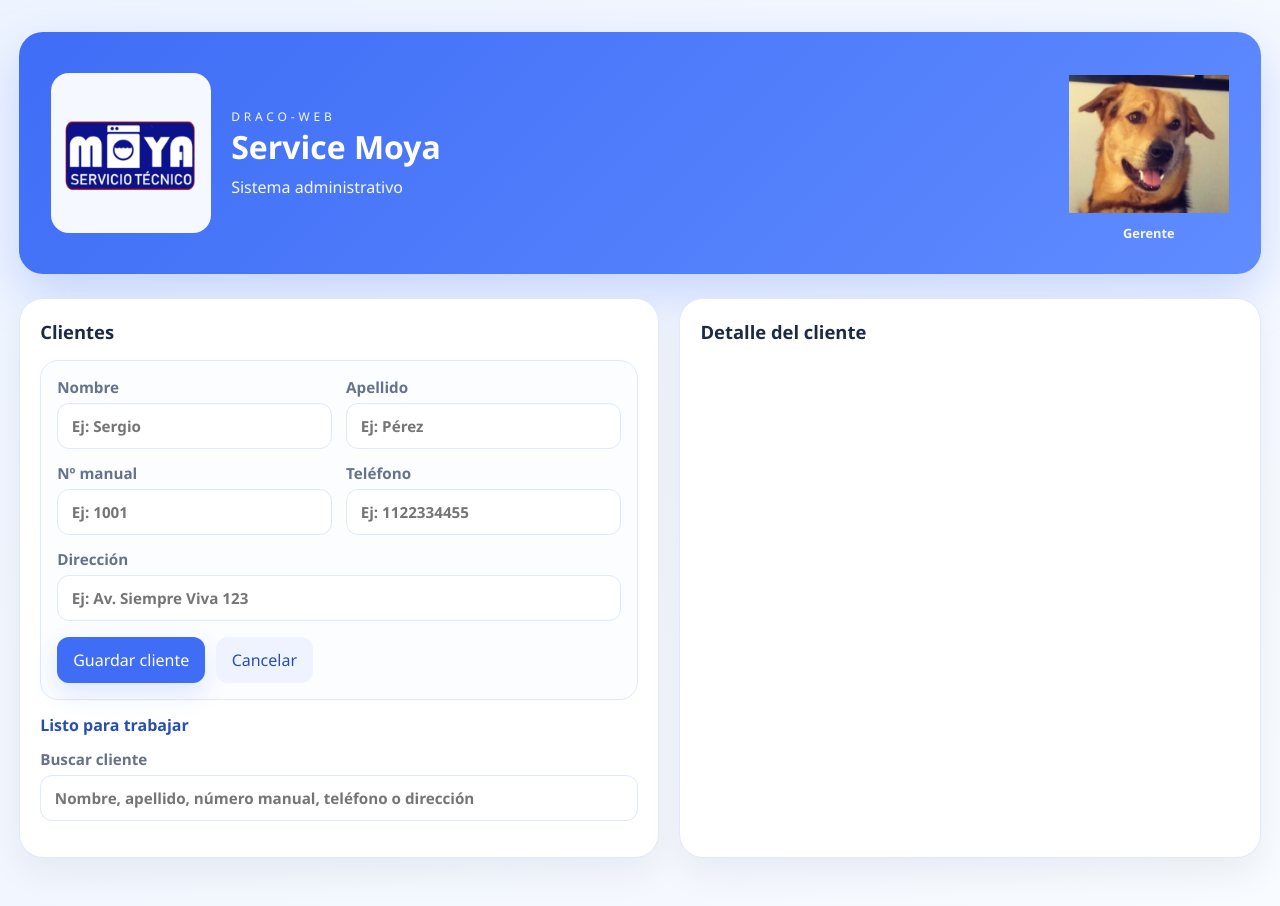
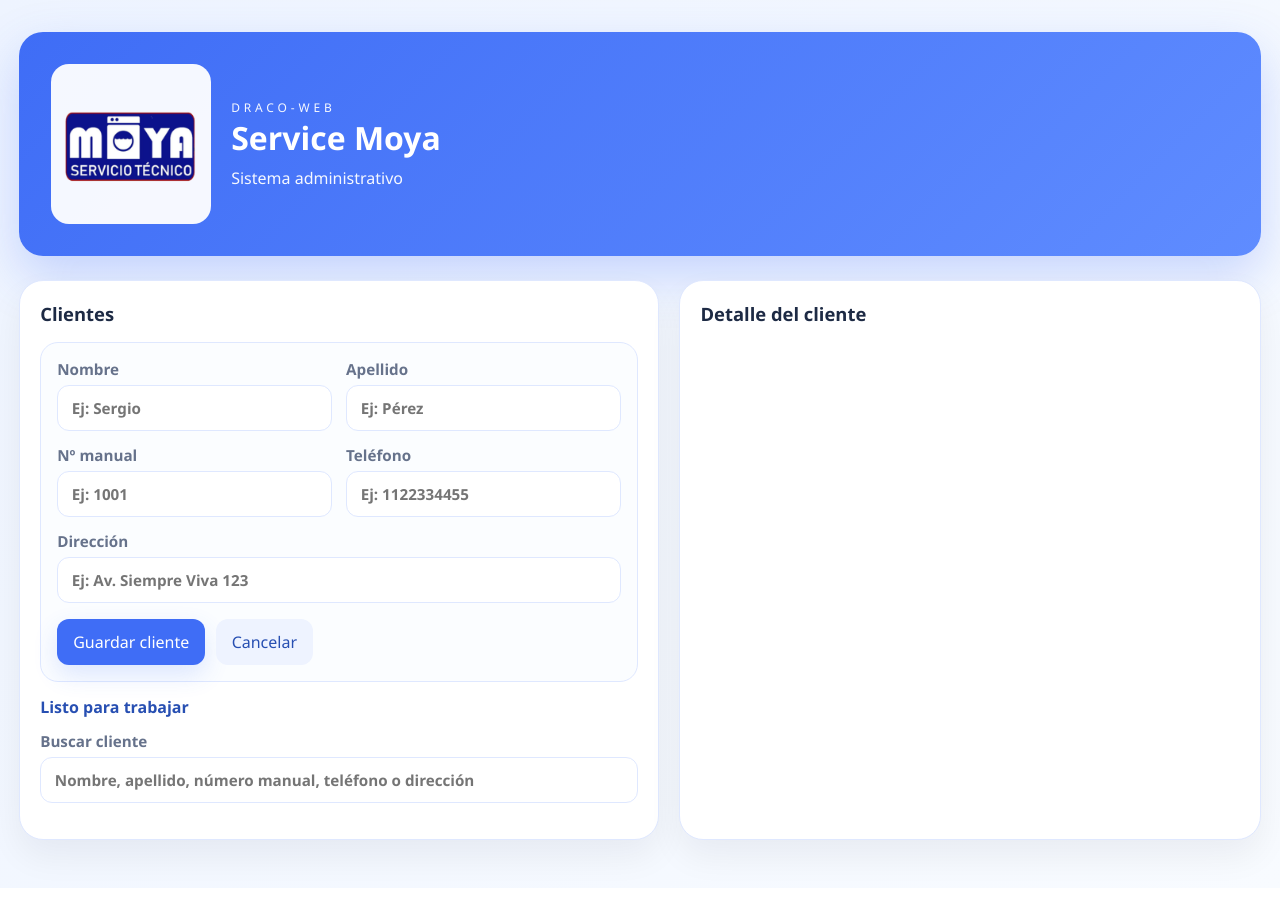
Before and after one commit to servicemoyaweb-code/web, a website: page public/index.html in a window 1280 px wide. Drawn offline with Linux system fonts and the light colour scheme; no server answers.

Commit message:
Eliminar imagen new-client y texto Gerente del encabezado

```diff
--- a/public/index.html
+++ b/public/index.html
@@ -14,10 +14,6 @@
           <p class="eyebrow">Draco-Web</p>
           <h1>Service Moya</h1>
           <p>Sistema administrativo</p>
-        </div>
-        <div class="hero-side-profile">
-          <img class="hero-side-image" src="/new-client.webp" alt="" />
-          <p>Gerente</p>
         </div>
       </header>
 
```
